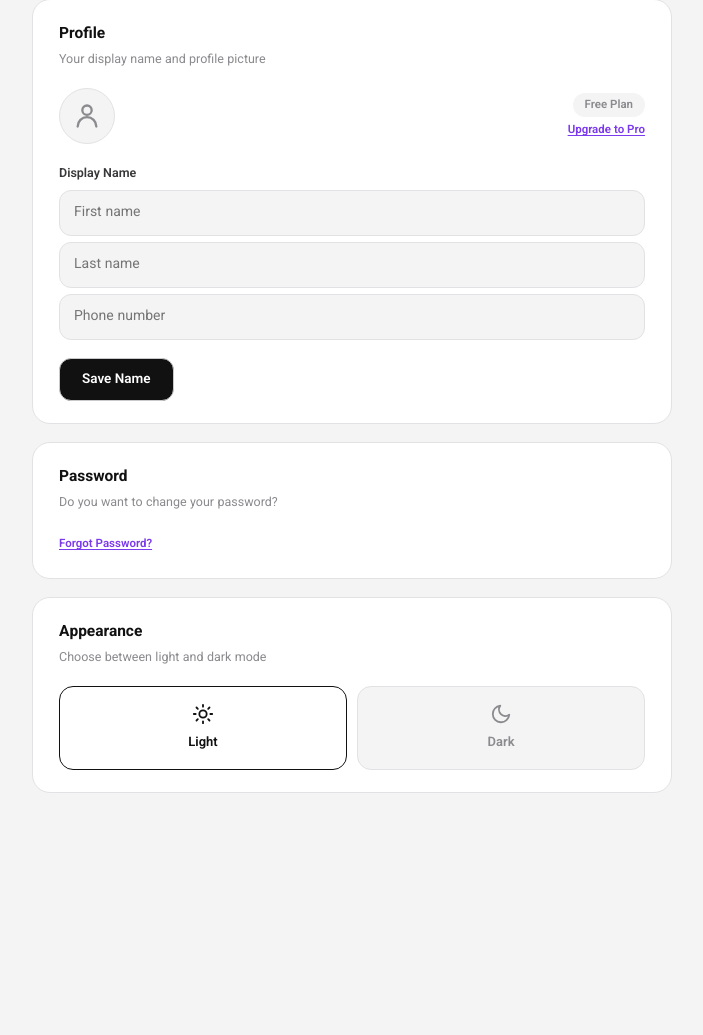
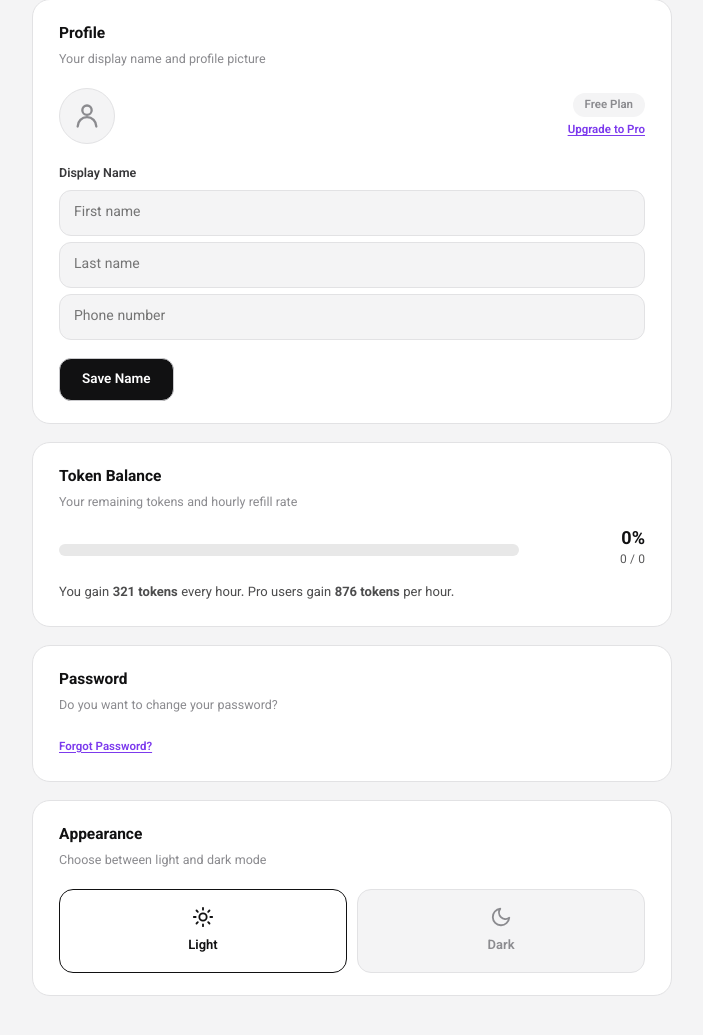
Before and after one commit to Aghilzoori/assistant, a Django app: template chatbot/templates/chatbot/setting.html in a window 1280 px wide. Shown: the part 179-1214 px from the top of the page, without its empty margins (288-991 px from the left). Run offline with Django 5.2, Linux system fonts and the light colour scheme; the template is opened without the code that fills it, so the values that code supplies are empty; some libraries are stand-ins or nearby versions.

Commit message:
feat(auth): require user token to access chat

```diff
--- a/chatbot/admin.py
+++ b/chatbot/admin.py
@@ -1,7 +1,8 @@
 from django.contrib import admin
-from .models import Messages, Chat
+from .models import Messages, Chat, Tokenizer
 
 admin.site.register(Messages)
 admin.site.register(Chat)
+admin.site.register(Tokenizer)
 
 # Register your models here.
--- a/chatbot/templates/chatbot/setting.html
+++ b/chatbot/templates/chatbot/setting.html
@@ -71,6 +71,45 @@
             </form>
         </section>
 
+        <!-- ---------- Token / Usage Card ---------- -->
+        {% with total=tokenend remaining=token %}
+            {% if total %}
+                {% widthratio remaining total 100 as token_percent %}
+            {% else %}
+                {% widthratio 0 1 100 as token_percent %}
+            {% endif %}
+
+            <section class="settings-card">
+                <div class="settings-card-head">
+                    <h2>Token Balance</h2>
+                    <p>Your remaining tokens and hourly refill rate</p>
+                </div>
+
+                <div class="settings-token-row">
+                    <div class="settings-token-bar" role="progressbar"
+                         aria-valuenow="{{ remaining|default:0 }}"
+                         aria-valuemin="0"
+                         aria-valuemax="{{ total|default:0 }}"
+                         aria-label="Remaining tokens">
+                        <div class="settings-token-fill" data-percent="{{ token_percent|default:0 }}"></div>
+                    </div>
+                    <div class="settings-token-meta">
+                        <span class="settings-token-percent">{{ token_percent|default:0 }}%</span>
+                        <span class="settings-token-count">{{ remaining|default:0 }} / {{ total|default:0 }}</span>
+                    </div>
+                </div>
+
+                <p class="settings-token-hint">
+                    {% if account.is_pro %}
+                        You gain <strong>876 tokens</strong> every hour.
+                    {% else %}
+                        You gain <strong>321 tokens</strong> every hour.
+                        Pro users gain <strong>876 tokens</strong> per hour.
+                    {% endif %}
+                </p>
+            </section>
+        {% endwith %}
+
         <!-- ---------- Password Change Card ---------- -->
         <section class="settings-card">
             <div class="settings-card-head">
@@ -113,4 +152,96 @@
     </div>
 </div>
 
+<style>
+    /* ---------- Token Card ---------- */
+    .settings-token-row {
+        display: flex;
+        align-items: center;
+        gap: 16px;
+    }
+
+    .settings-token-bar {
+        flex: 1;
+        height: 12px;
+        border-radius: 999px;
+        background: rgba(127, 127, 127, 0.18);
+        overflow: hidden;
+        position: relative;
+    }
+
+    .settings-token-fill {
+        height: 100%;
+        width: 0;
+        border-radius: 999px;
+        background: linear-gradient(90deg, #6a5cff, #9b8cff);
+        transition: width 0.9s ease;
+    }
+
+    .settings-token-meta {
+        display: flex;
+        flex-direction: column;
+        align-items: flex-end;
+        min-width: 110px;
+    }
+
+    .settings-token-percent {
+        font-weight: 700;
+        font-size: 18px;
+        line-height: 1.1;
+    }
+
+    .settings-token-count {
+        font-size: 12px;
+        opacity: 0.7;
+    }
+
+    .settings-token-hint {
+        margin-top: 14px;
+        font-size: 13px;
+        opacity: 0.75;
+        line-height: 1.6;
+    }
+
+    .settings-token-hint strong {
+        opacity: 1;
+    }
+
+    /* حالت کم‌توکن */
+    .settings-token-fill.is-low {
+        background: linear-gradient(90deg, #ff5c5c, #ff8f6b);
+    }
+
+    /* Pro */
+    .settings-token-fill.is-pro {
+        background: linear-gradient(90deg, #ffb020, #ffd66b);
+    }
+</style>
+
+<script>
+    (function () {
+        function paintTokenBars() {
+            document.querySelectorAll('.settings-token-fill').forEach(function (el) {
+                var percent = parseFloat(el.dataset.percent || '0');
+                if (isNaN(percent)) percent = 0;
+                percent = Math.max(0, Math.min(100, percent));
+
+                el.style.width = percent + '%';
+
+                if (percent <= 15) {
+                    el.classList.add('is-low');
+                }
+                {% if account.is_pro %}
+                el.classList.add('is-pro');
+                {% endif %}
+            });
+        }
+
+        if (document.readyState === 'loading') {
+            document.addEventListener('DOMContentLoaded', paintTokenBars);
+        } else {
+            paintTokenBars();
+        }
+    })();
+</script>
+
 {% endblock blockname %}
--- a/requirements.txt
+++ b/requirements.txt
@@ -8,3 +8,5 @@ ddgs==9.16.0
 lxml_html_clean==0.4.5
 trafilatura==2.2.0
 djangorestframework==3.18.1
+modelscope==1.40.0
+tokenizers==0.23.2
```
Also changed, not shown: chatbot/management/commands/token.py (added, +12 -0 lines), chatbot/models.py (+13 -7 lines), chatbot/utils.py (+29 -1 lines), chatbot/views.py (+37 -7 lines), chatbot/migrations/0007_tokenizer.py (added), chatbot/migrations/0008_alter_tokenizer_tokenizer.py (added), 2 other files.
